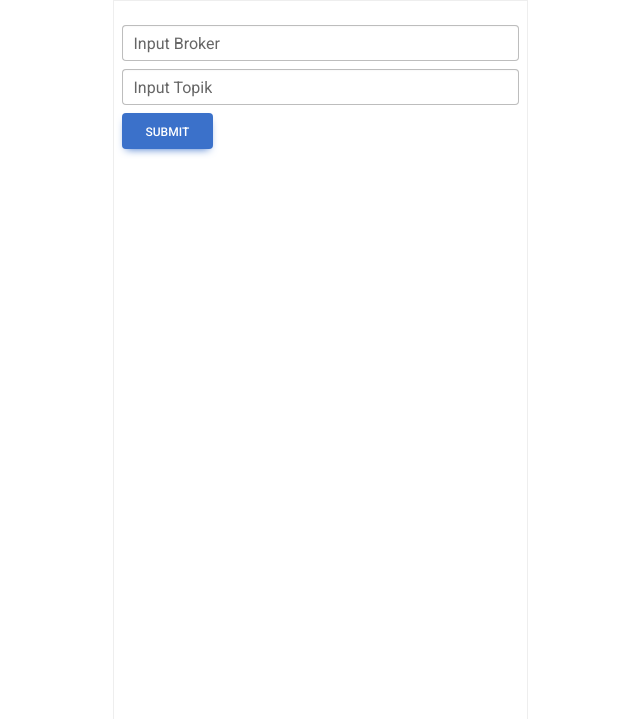
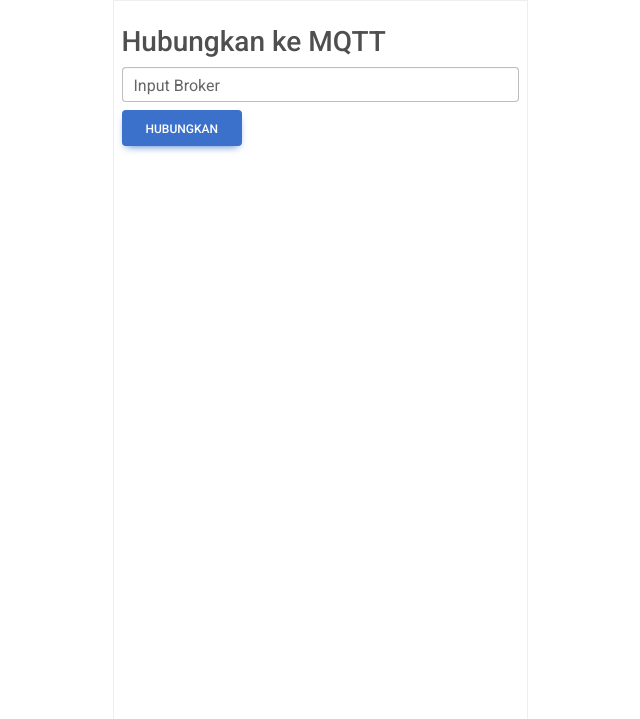
Before and after one commit to allail-qadrillah/MQTT-Image-Transmition, a Flask app: page / in a window 1280 px wide. Shown: the top 719 px of the page, without its empty margins (320-960 px from the left). Run offline with Flask 3, Linux system fonts and the light colour scheme; some libraries are stand-ins or nearby versions.

Commit message:
hapus input topik dan masukkan topik langsung pada kode

```diff
--- a/website/templates/door.html
+++ b/website/templates/door.html
@@ -29,17 +29,13 @@
       {% endif %}
     {% endwith %}
 
+    <h3>Hubungkan ke MQTT</h3>
     <form action="/" method="POST">
       <div class="form-outline">
         <input type="text" name="broker" id="typeURL" class="form-control" />
         <label class="form-label" for="typeURL">Input Broker</label>
       </div>
-      <div class="form-outline mt-2">
-        <input type="text" name="topik" id="formControlDefault" class="form-control" />
-        <label class="form-label" for="formControlDefault">Input Topik</label>
-      </div>
-
-      <button type="submit" class="btn btn-primary mt-2">Submit</button>
+      <button type="submit" class="btn btn-primary mt-2">Hubungkan</button>
     </form>
 
   </div>
--- a/website/views.py
+++ b/website/views.py
@@ -45,9 +45,8 @@ def history():
 def door():
   if request.method == 'POST':
       broker = request.form['broker']
-      topic = request.form['topik']
 
-      client.connectTo(broker=broker, topic=topic)
+      client.connectTo(broker=broker)
       if client.connected:
         # jika berhasil connect pergi ke /user
         return redirect(url_for('views.dashboard'))
```
Also changed, not shown: website/mqtt.py (+3 -4 lines), website/static/img/history/2023-10-11-17-14-53.jpg (deleted), website/static/img/history/2023-10-11-17-51-32.jpg (deleted), website/static/img/history/2023-10-11-17-54-53.jpg (deleted), website/static/img/history/2023-10-11-18-11-20.jpg (deleted), website/static/img/history/2023-10-11-18-13-24.jpg (deleted), website/static/img/history/2023-10-11-18-14-23.jpg (deleted), website/static/img/history/2023-10-11-18-14-32.jpg (deleted), website/static/img/history/2023-10-11-18-14-53.jpg (deleted), website/static/img/history/2023-10-11-21-15-13.jpg (deleted), website/static/img/history/2023-10-11-21-40-14.jpg (deleted), website/static/img/history/2023-10-11-21-41-07.jpg (deleted), website/static/img/history/2023-10-11-21-42-05.jpg (deleted).
